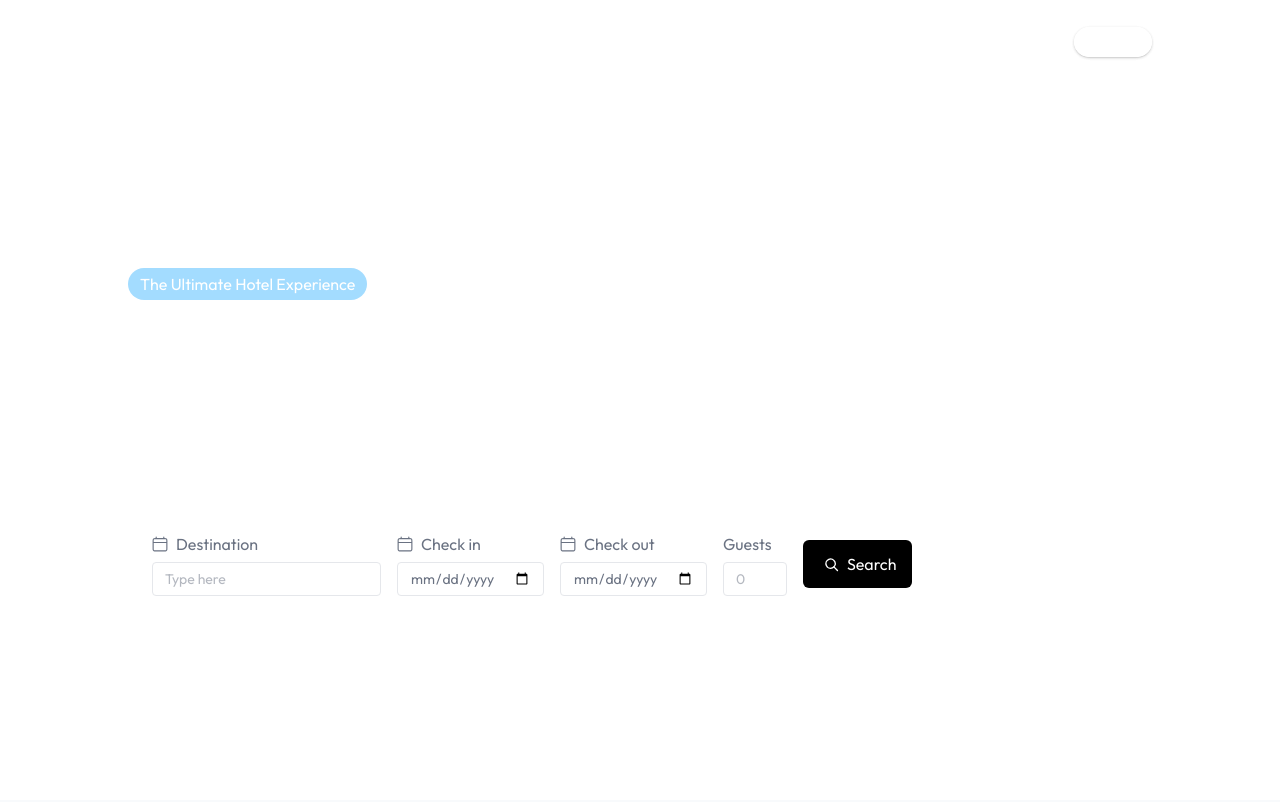
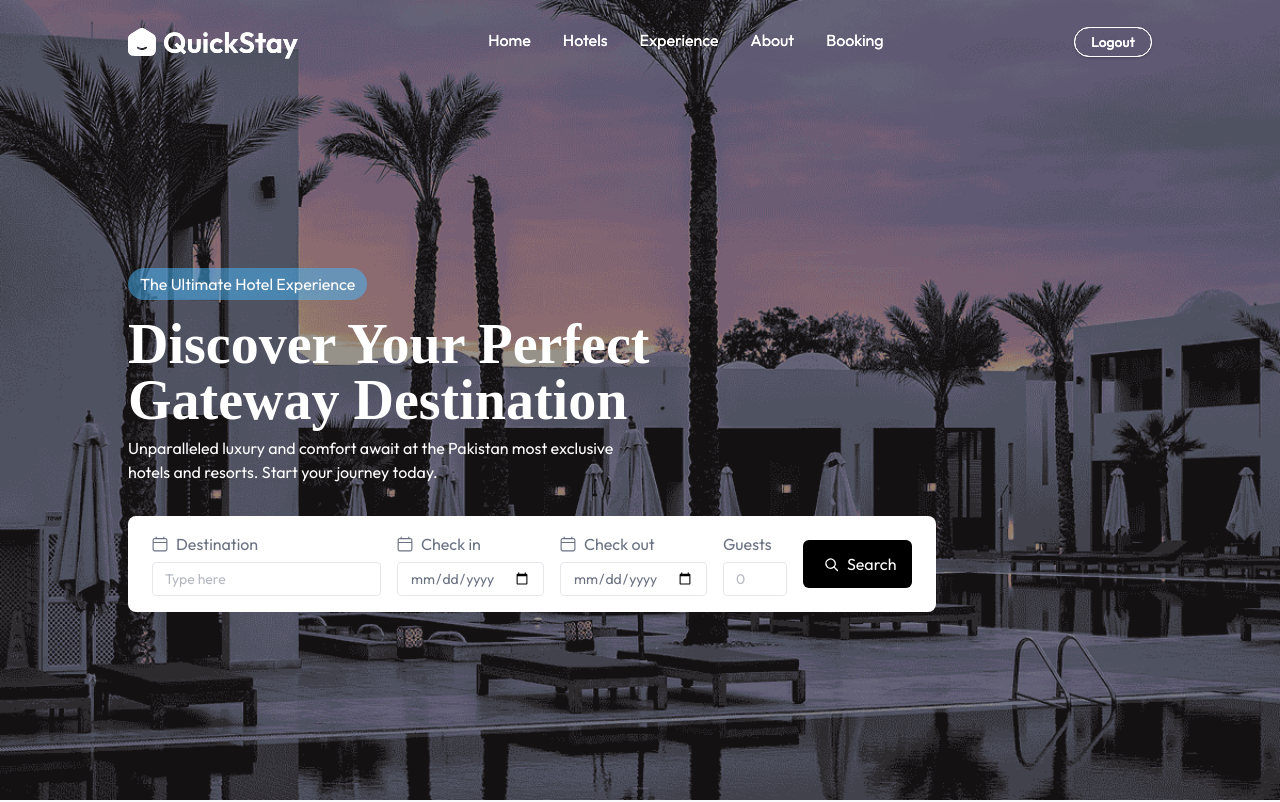
Before and after one commit to SafyanNasir1/Hotel, a React (Vite) app: page / in a window 1280 px wide. Shown: the top 802 px of the page. Built offline with nearby package versions, Linux system fonts and the light colour scheme; sample sign-in values are in the browser's storage; a web font is replaced by a local one.

Commit message:
changing

```diff
--- a/src/Pages/Home.jsx
+++ b/src/Pages/Home.jsx
@@ -8,18 +8,21 @@
 import Review from "../Components/Review";
 
 const Home = () => {
-     const navigate = useNavigate();
+  const navigate = useNavigate();
 
-     const handleSearch = (e) => {
-       e.preventDefault();
-       navigate("/rooms");
-     };
-
+  const handleSearch = (e) => {
+    e.preventDefault();
+    navigate("/rooms");
+  };
 
   return (
     <>
       <Navbar />
-      <div className='flex flex-col items-start justify-center px-6 md:px-16 lg:px-24 xl:px-32 text-white bg-[url("/heroimage.png")] bg-no-repeat bg-cover bg-center h-screen'>
+      {/* <div className='flex flex-col items-start justify-center px-6 md:px-16 lg:px-24 xl:px-32 text-white bg-[url("/heroimage.png")] bg-no-repeat bg-cover bg-center h-screen'> */}
+      <div
+        style={{ backgroundImage: "url('/heroimage.png')" }}
+        className="flex flex-col items-start justify-center px-6 md:px-16 lg:px-24 xl:px-32 text-white bg-no-repeat bg-cover bg-center h-screen"
+      >
         <p className="bg-[#49B9FF]/50 px-3 py-1 rounded-full mt-20 inline-block">
           The Ultimate Hotel Experience
         </p>
```
